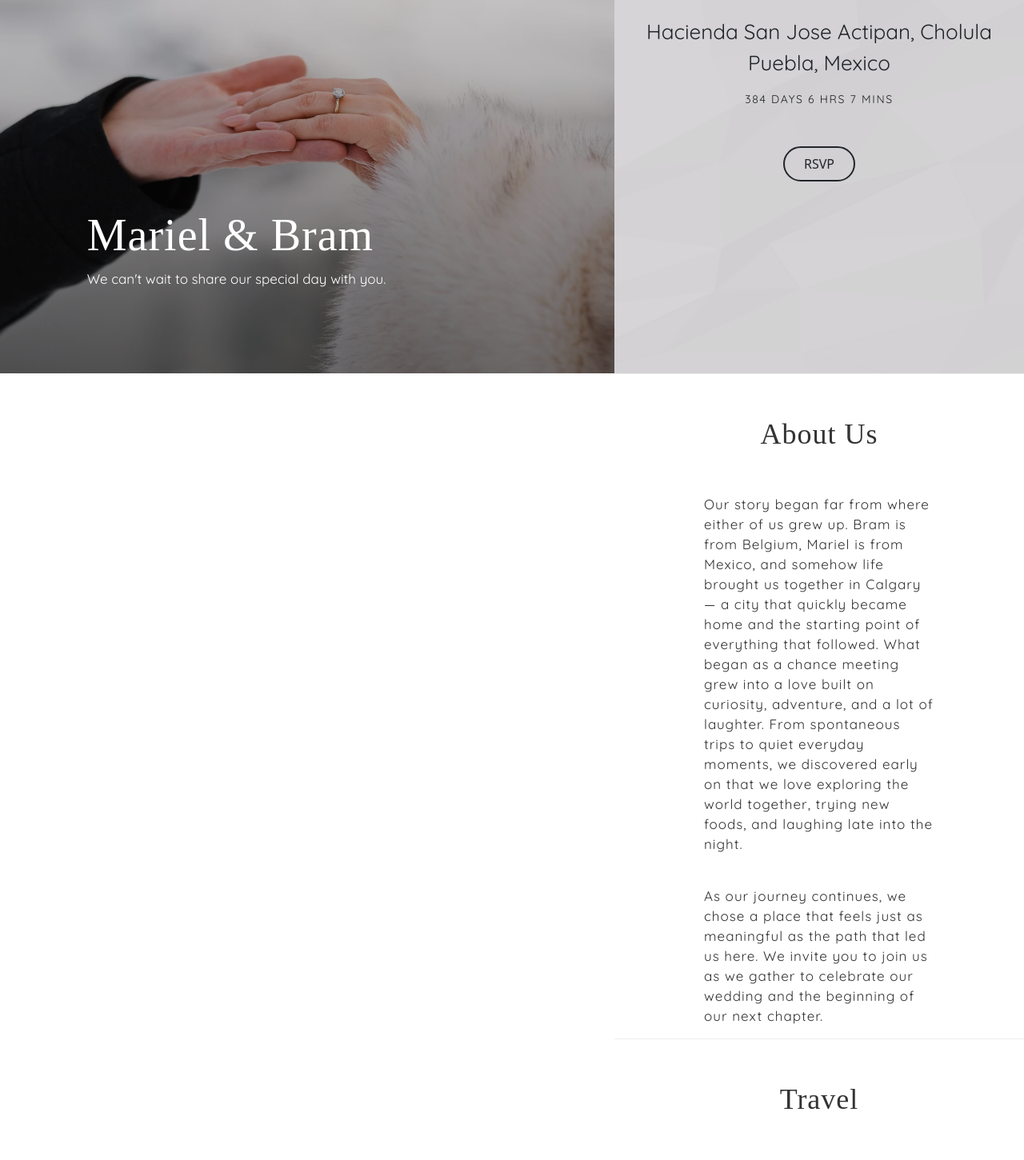
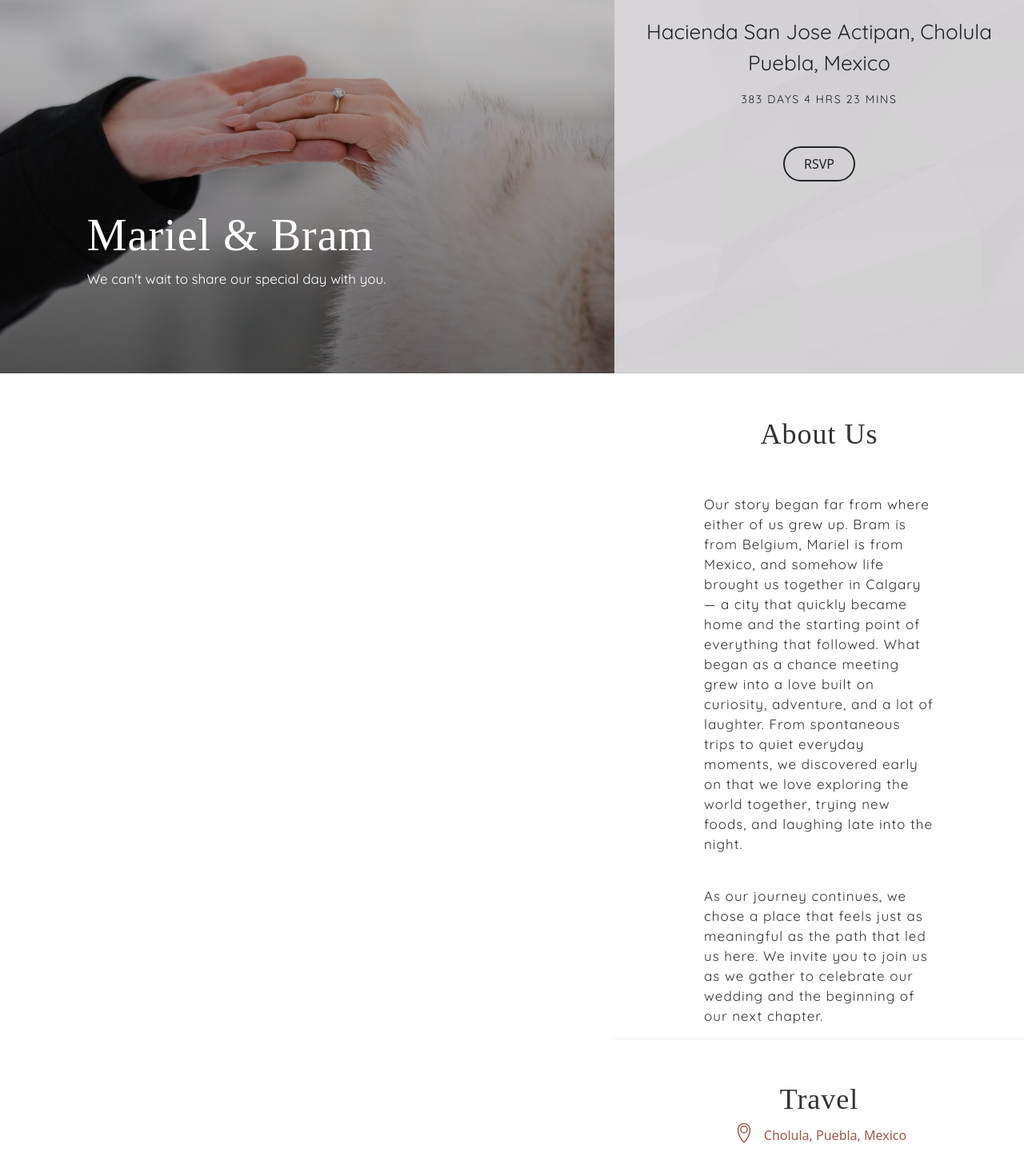
Before and after one commit to braml1/weddingwebsite, a Vue app: page / in a window 1280 px wide. Shown: the part 333-1784 px from the top of the page at 80% size. Built offline with nearby package versions, Linux system fonts and the light colour scheme; a web font is replaced by a local one.

Commit message:
update timer

```diff
--- a/src/views/RingSection.vue
+++ b/src/views/RingSection.vue
@@ -12,7 +12,7 @@
       </div>
 
       <div class="quicksand-400 countdown mt-3">
-        384 DAYS 6 HRS 7 MINS
+        {{ timeRemaining }}
       </div>
 
       <button class="btn btn-outline-dark round-button mt-5 px-4 py-2"> RSVP</button>
@@ -23,9 +23,43 @@
 </template>
 
 <script setup>
+import { computed, onMounted, onUnmounted, ref } from 'vue';
 import BaseSection from './BaseSection.vue';
+
 defineProps(['image']);
 defineEmits(['is-visible']);
+
+// Target date (local time)
+const targetDate = new Date("2027-02-20T00:00:00");
+
+const now = ref(new Date());
+let timer = null;
+
+
+const timeRemaining = computed(() => {
+  const diff = targetDate - now.value;
+
+  if (diff <= 0) return "0 days 0 hrs 0 mins";
+
+  const totalMinutes = Math.floor(diff / (1000 * 60));
+  const days = Math.floor(totalMinutes / (60 * 24));
+  const hours = Math.floor((totalMinutes % (60 * 24)) / 60);
+  const minutes = totalMinutes % 60;
+
+  return `${days} DAYS ${hours} HRS ${minutes} MINS`;
+});
+
+onMounted(() => {
+  timer = setInterval(() => {
+    now.value = new Date();
+  }, 10*1000); // update every 10 seconds
+});
+
+onUnmounted(() => {
+  clearInterval(timer);
+});
+
+
 </script>
 
 <style scoped>
--- a/src/views/TravelSection.vue
+++ b/src/views/TravelSection.vue
@@ -3,10 +3,19 @@
     <div class="">
       <div class="aboutus-title text-center mt-5">
         Travel
-
       </div>
 
-      <div class="aboutus-text text-center mt-5">
+      <div class="text-center" style="cursor: pointer; color:rgb(157, 91, 75)" @click="navigateToWebsite('https://www.google.com/maps/search/?api=1&query=Cholula%2C+Puebla%2C+Mexico')">
+        <svg viewBox="0 0 32 32" width="40" height="40">
+          <path fill-rule="evenodd" clip-rule="evenodd"
+            d="M5.437 9.041c0-3.73 2.886-6.81 6.52-6.835A.61.61 0 0 1 12 2.204c3.653 0 6.563 3.091 6.563 6.837 0 5.975-3.986 10.694-5.527 12.298a1.401 1.401 0 0 1-1.036.456c-.393 0-.772-.165-1.036-.456-1.54-1.605-5.527-6.34-5.527-12.298zM12 3.406c.013 0 .026 0 .039-.002 2.921.022 5.324 2.516 5.324 5.637 0 5.489-3.702 9.916-5.199 11.474a.597.597 0 0 0-.015.016.202.202 0 0 1-.149.064.202.202 0 0 1-.149-.064.388.388 0 0 0-.015-.016C10.34 18.957 6.637 14.513 6.637 9.04c0-3.134 2.423-5.635 5.363-5.635zM9.332 8.729A2.67 2.67 0 1 1 12 11.4a2.67 2.67 0 0 1-2.668-2.67zM12 4.86a3.87 3.87 0 0 0-3.868 3.87A3.87 3.87 0 1 0 12 4.86z"
+            fill="currentColor">
+
+          </path>
+        </svg>Cholula, Puebla, Mexico
+      </div>
+
+      <div class="aboutus-text text-center mt-3">
         <p>
           <svg viewBox="0 0 32 32" width="40" height="40">
             <path fill-rule="evenodd"
@@ -113,6 +122,11 @@
 import BaseSection from './BaseSection.vue';
 defineProps(['image']);
 defineEmits(['is-visible']);
+
+const navigateToWebsite = (url) => {
+    window.open(url, '_blank', 'noopener,noreferrer');
+}
+
 </script>
 
 <style scoped>
```
